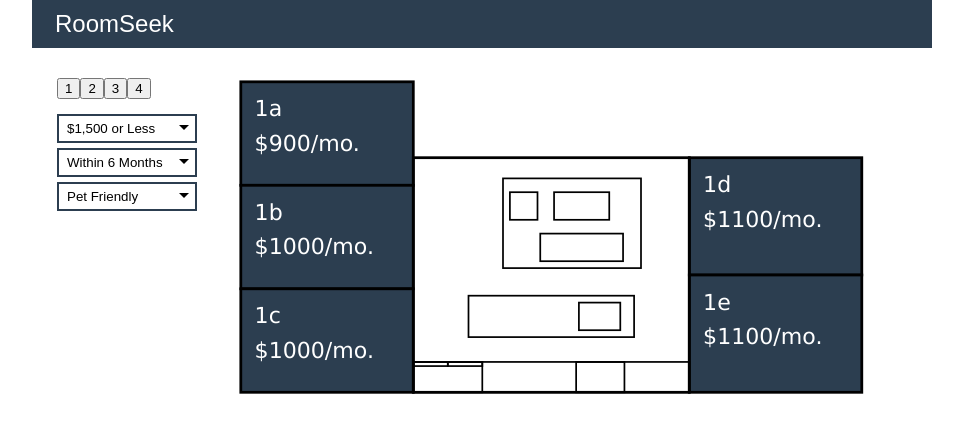
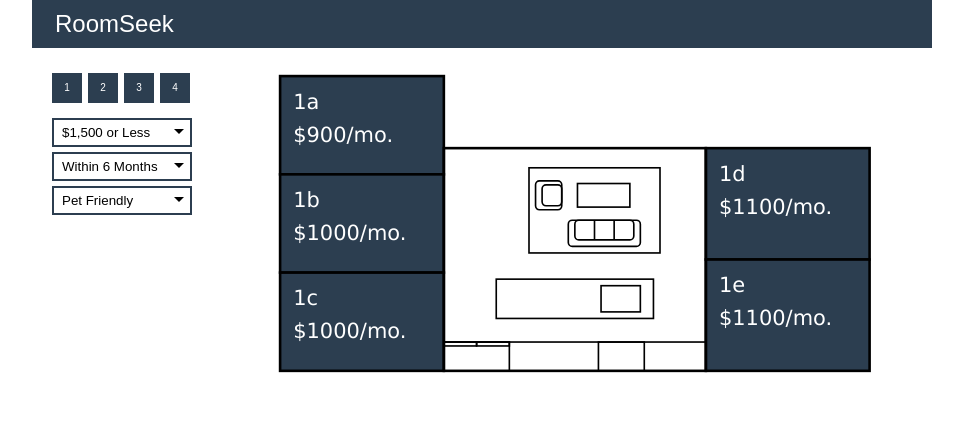
Before and after one commit to eckmLJE/room-seek-v2-fe, a React (Create React App) app: page / in a window 1280 px wide. Shown: the top 432 px of the page, without its empty margins (158-1121 px from the left). Built offline with nearby package versions, Linux system fonts and the light colour scheme.

Commit message:
furniture shape switching

```diff
--- a/src/App.css
+++ b/src/App.css
@@ -25,16 +25,16 @@ row::after {
 }
 
 .col-1 {
-  width: 20%;
+  width: 25%;
 }
 
 .col-2 {
-  width: 80%;
+  width: 75%;
 }
 
 [class*="col-"] {
   float: left;
-  padding: 15px;
+  padding: 10px;
 }
 
 @media only screen and (max-width: 768px) {
@@ -99,3 +99,17 @@ row::after {
 .select-box select:focus {
   outline: none;
 }
+
+button {
+  background-color: #2c3e50;
+  width: 30px;
+  border: none;
+  color: white;
+  padding: 5px 5px;
+  margin-right: 6px;
+  text-align: center;
+  text-decoration: none;
+  display: inline-block;
+  font-size: 10px;
+  line-height: 20px;
+}
--- a/src/components/FloorPlan.js
+++ b/src/components/FloorPlan.js
@@ -27,10 +27,29 @@ class FloorPlan extends Component {
     );
   };
 
-  drawFurnitureRects = () => {
+  drawFurniture = () => {
     let shapesArray = [];
     furnitureRects.forEach(piece =>
-      piece.shapes.forEach(rect => {
+      piece.shapes.forEach(shape => {
+        switch (shape.type) {
+          case "rectangle":
+            this.drawRect(shape, shapesArray);
+            break;
+          case "line":
+            this.drawLine(shape, shapesArray);
+            break;
+          case "circle":
+            this.drawCircle(shape, shapesArray);
+            break;
+          default:
+            console.log("default reached");
+        }
+      })
+    );
+    return shapesArray;
+  };
+
+  drawRect = (rect, shapesArray) => {
     shapesArray.push(
       <rect
         key={rect.name}
@@ -45,9 +64,37 @@ class FloorPlan extends Component {
         strokeWidth="1.25"
       />
     );
-      })
+    console.log("rectangle drawn");
+  };
+
+  drawLine = (line, shapesArray) => {
+    shapesArray.push(
+      <line
+        key={line.name}
+        x1={line.x1}
+        x2={line.x2}
+        y1={line.y1}
+        y2={line.y2}
+        stroke="black"
+        strokeWidth="1.25"
+      />
     );
-    return shapesArray;
+    console.log("line drawn");
+  };
+
+  drawCircle = (circ, shapesArray) => {
+    shapesArray.push(
+      <circle
+        key={circ.name}
+        cx={circ.cx}
+        xy={circ.cy}
+        r={circ.r}
+        stroke="black"
+        strokeWidth="1"
+        fill="transparent"
+      />
+    );
+    console.log("circle drawn");
   };
 
   render() {
@@ -56,7 +103,7 @@ class FloorPlan extends Component {
         <svg className="floorplan-svg" viewBox="0 0 500 250">
           {this.drawBedrooms()}
           {this.drawApartment()}
-          {this.drawFurnitureRects()}
+          {this.drawFurniture()}
         </svg>
       </div>
     );
--- a/src/database/apartments.js
+++ b/src/database/apartments.js
@@ -185,7 +185,6 @@ export const bedroomKey = [
 
 const kitchenY = 213;
 const kitchenHeight = 22;
-
 const islandY = 165;
 
 export const furnitureRects = [
@@ -193,6 +192,8 @@ export const furnitureRects = [
     name: "kitchen bar",
     shapes: [
       {
+        name: "kitchen bar",
+        type: "rectangle",
         x: 135,
         y: kitchenY,
         width: 200,
@@ -204,6 +205,8 @@ export const furnitureRects = [
     name: "range",
     shapes: [
       {
+        name: "range rect",
+        type: "rectangle",
         x: 253,
         y: kitchenY,
         width: 35,
@@ -215,6 +218,8 @@ export const furnitureRects = [
     name: "kitchen island",
     shapes: [
       {
+        name: "island rect",
+        type: "rectangle",
         x: 175,
         y: islandY,
         width: 120,
@@ -226,6 +231,8 @@ export const furnitureRects = [
     name: "kitchen sink",
     shapes: [
       {
+        name: "sink rect",
+        type: "rectangle",
         x: 255,
         y: islandY + 5,
         width: 30,
@@ -237,6 +244,7 @@ export const furnitureRects = [
     name: "fridge",
     shapes: [
       {
+        type: "rectangle",
         name: "body",
         x: 135,
         y: kitchenY,
@@ -244,6 +252,7 @@ export const furnitureRects = [
         height: kitchenHeight
       },
       {
+        type: "rectangle",
         name: "door left",
         x: 135,
         y: kitchenY,
@@ -251,6 +260,7 @@ export const furnitureRects = [
         height: 3
       },
       {
+        type: "rectangle",
         name: "fridge door right",
         x: 160,
         y: kitchenY,
@@ -263,6 +273,8 @@ export const furnitureRects = [
     name: "living room rug",
     shapes: [
       {
+        name: "rug rect",
+        type: "rectangle",
         x: 200,
         y: 80,
         width: 100,
@@ -274,10 +286,12 @@ export const furnitureRects = [
     name: "coffee table",
     shapes: [
       {
+        name: "coffee table rect",
+        type: "rectangle",
         x: 237,
-        y: 90,
+        y: 92,
         width: 40,
-        height: 20
+        height: 18
       }
     ]
   },
@@ -285,10 +299,40 @@ export const furnitureRects = [
     name: "couch",
     shapes: [
       {
-        x: 227,
+        name: "couch body",
+        type: "rectangle",
+        x: 230,
         y: 120,
-        width: 60,
+        rx: 3,
+        ry: 3,
+        width: 55,
         height: 20
+      },
+      {
+        name: "couch inner body",
+        type: "rectangle",
+        x: 235,
+        y: 120,
+        rx: 3,
+        ry: 3,
+        width: 45,
+        height: 15
+      },
+      {
+        name: "cushion divider-1",
+        type: "line",
+        x1: 250,
+        x2: 250,
+        y1: 120,
+        y2: 135
+      },
+      {
+        name: "cushion divider-2",
+        type: "line",
+        x1: 265,
+        x2: 265,
+        y1: 120,
+        y2: 135
       }
     ]
   },
@@ -296,10 +340,24 @@ export const furnitureRects = [
     name: "chair",
     shapes: [
       {
+        name: "chair outer",
+        type: "rectangle",
         x: 205,
         y: 90,
+        rx: 3,
+        ry: 3,
         width: 20,
-        height: 20
+        height: 22
+      },
+      {
+        name: "chair inner",
+        type: "rectangle",
+        x: 210,
+        y: 93,
+        rx: 3,
+        ry: 3,
+        width: 15,
+        height: 16
       }
     ]
   }
```
Lines whose indentation alone changed are shown as unchanged.
